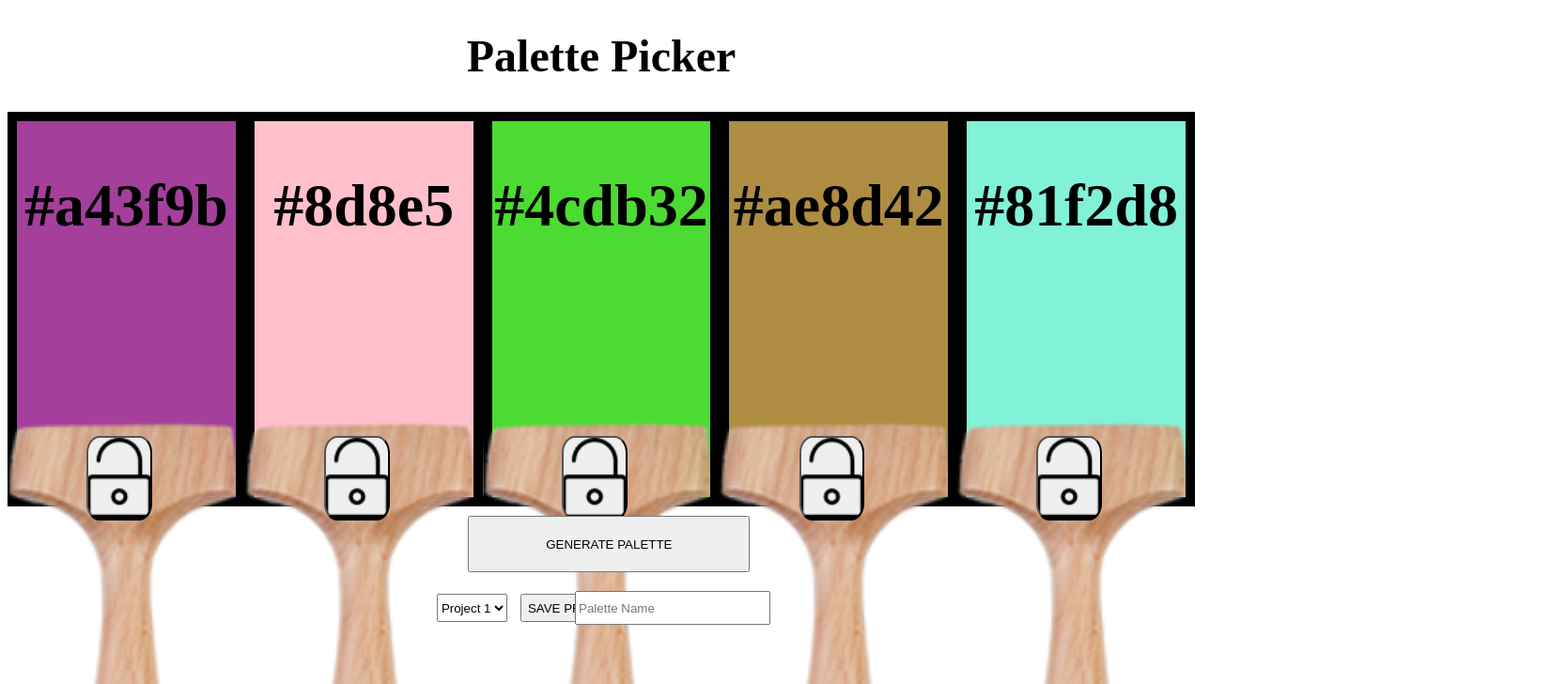
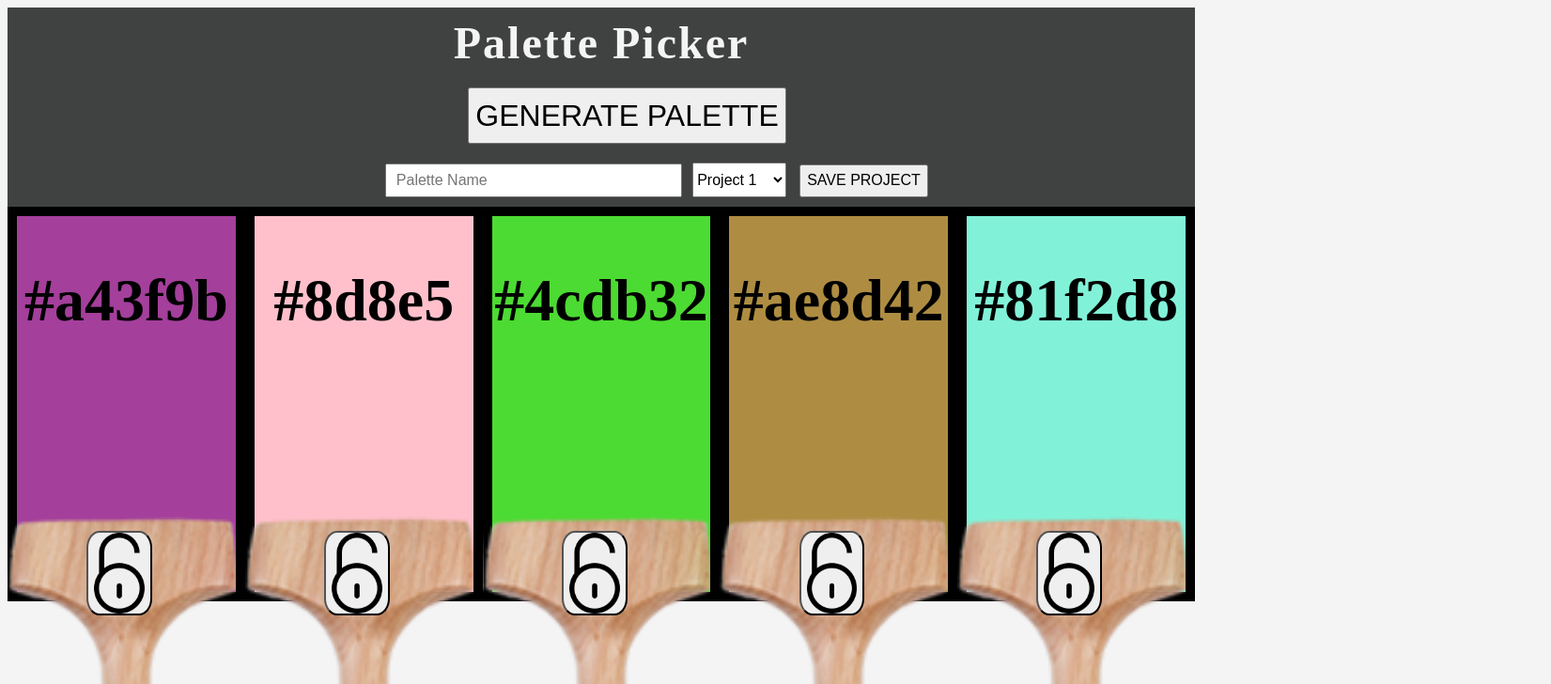
Before and after one commit to skenne21/Palette-Picker-PWA, a website: page public/index.html in a window 1280 px wide. Shown: the top 728 px of the page at 94% size, 1651 px wide, since content can reach past the window. Drawn offline with nearby package versions, Linux system fonts and the light colour scheme.

Commit message:
Add header stlye

```diff
--- a/public/css/styles.css
+++ b/public/css/styles.css
@@ -1,8 +1,16 @@
-/*body {
-  margin: 0;
-}*/
+body {
+  background-color: #F4F4F4;
+}
+
+header {
+  background-color: #404141;
+}
 
 h1 {
+  padding: 10px;
+  letter-spacing: 2px;
+  margin: 0;
+  color: #F4F4F4;
   text-align: center;
   font-size: 3em;
 }
@@ -23,7 +31,6 @@ h1 {
   width: 20%;
   height: 400px;
   background-color: pink;
-  /*border-bottom-right-radius: 20%: */
 }
 
 .palette button {
@@ -42,45 +49,54 @@ h1 {
 }
 
 .palette_generator {
+  font-size: 2em;
   margin: 10px;
   position: relative;
   left: 38%;
-  width: 300px;
+  /*width: 300px;*/
   height: 60px;
 }
 
 .palette_name {
   margin: 10px;
   position: relative;
-  left: 30%;
-  width: 200px;
+  left: 1%;
   height: 30px;
+  width: 300px;
+  padding: 10p;
+  padding-left: 10px;
+  font-size: 1em;
 }
 
+
+
 .save_project {
-  height: 30px;
+  height: 35px;
+  font-size: 1em;
 }
 
 select {
-  height: 30px;
-  margin: 10px;
+    width: 100px;
+    height: 37px;
+    margin: 10px;
+    font-size: 1em;
 }
 
 .project_info {
   position: relative;
-  left: 17%;
+  left: 30%;
 }
 
 .lock_btn {
   border-radius: 20%;
   height: 90px;
-  background-image: url('../images/002-lock.png');
+  background-image: url('../images/unlocked.png');
   background-size: cover;
   background-position: center;
 }
 
 .locked {
-  background-image: url('../images/001-tool.png');
+  background-image: url('../images/locked.png');
   background-size: cover;
   background-position: center;
 }
--- a/public/index.html
+++ b/public/index.html
@@ -8,6 +8,16 @@
   <body>
     <header>
       <h1>Palette Picker</h1>
+      <nav>
+      <button class='palette_generator'>GENERATE PALETTE</button>
+      <div class="project_info">
+        <input class="palette_name" type='text' placeholder="Palette Name" />
+        <select>
+          <option value="Project 1">Project 1</option>
+        </select>
+        <button class="save_project">SAVE PROJECT</button>
+      </div>
+      </nav>
     </header>
     <section class='generate-palettes'>
       <div class="palette_container">
@@ -42,16 +52,6 @@
           </div>
         </article>
       </div>
-      <nav>
-      <button class='palette_generator'>GENERATE PALETTE</button>
-      <div class="project_info">
-        <input class="palette_name" type='text' placeholder="Palette Name" />
-        <select>
-          <option value="Project 1">Project 1</option>
-        </select>
-        <button class="save_project">SAVE PROJECT</button>
-      </div>
-      </nav>
     </section>
     <section class='saved_projects'>
     </section>
```
Also changed, not shown: public/images/001-tool.png (deleted), public/images/002-lock.png (deleted), public/images/locked.png (added), public/images/unlocked.png (added).
